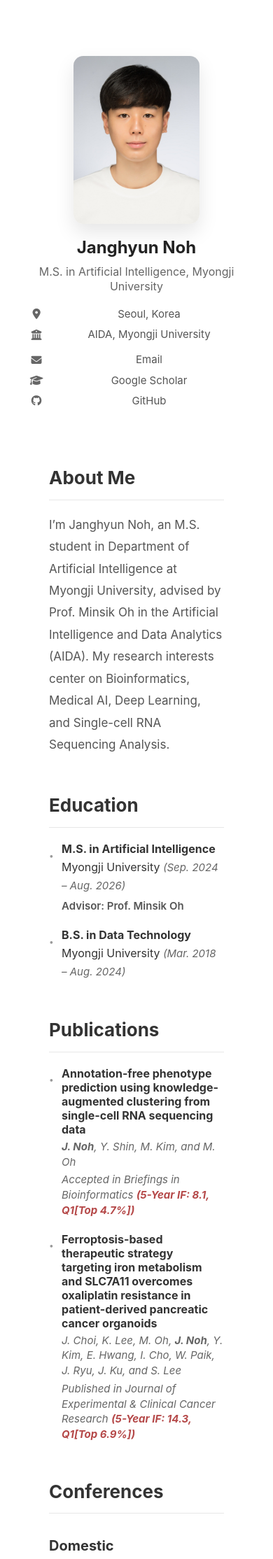
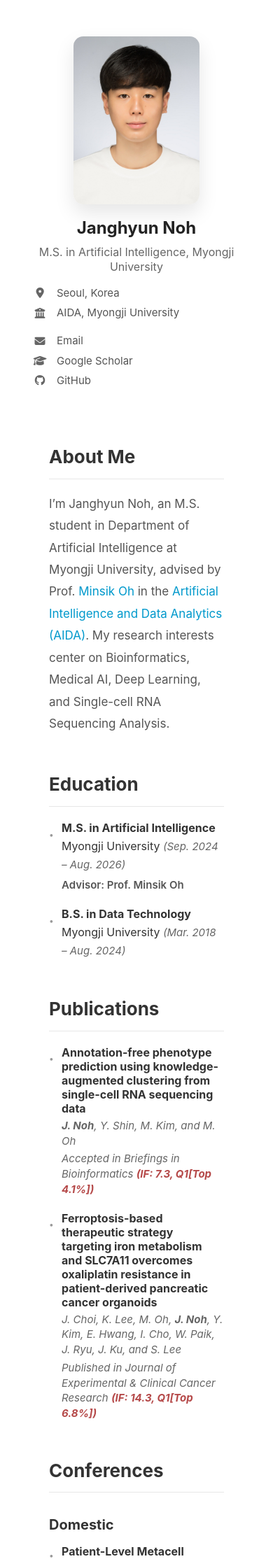
Before and after one commit to janghyunnoh/janghyunnoh.github.io, a Jekyll site: the page built from index.md, in a window 390 px wide. Shown: the top 2228 px of the page at 70% size. Built offline with Jekyll 4.4.1, drawn with Linux system fonts in a browser that asks for light colours.

Commit message:
Refine profile links and responsive sidebar

```diff
--- a/assets/css/profile.css
+++ b/assets/css/profile.css
@@ -406,6 +406,11 @@ body {
 
     .sidebar {
         position: static;
+        display: flex;
+        flex-direction: column;
+        align-items: center;
+        max-width: 360px;
+        margin: 0 auto;
         text-align: center;
     }
 
@@ -413,8 +418,27 @@ body {
         margin: 0 auto 20px;
     }
 
+    .title {
+        margin-bottom: 16px;
+    }
+
+    .info-item,
+    .links {
+        width: min(100%, 300px);
+    }
+
     .info-item {
-        justify-content: center;
+        text-align: left;
+        margin-bottom: 8px;
+    }
+
+    .links {
+        margin-top: 12px;
+    }
+
+    .link-item {
+        text-align: left;
+        margin-bottom: 8px;
     }
 
     .main-content {
--- a/index.md
+++ b/index.md
@@ -5,7 +5,7 @@ title: "Janghyun Noh"
 
 ## About Me
 
-I'm Janghyun Noh, an M.S. student in Department of Artificial Intelligence at Myongji University, advised by Prof. Minsik Oh in the Artificial Intelligence and Data Analytics (AIDA). My research interests center on Bioinformatics, Medical AI, Deep Learning, and Single-cell RNA Sequencing Analysis.
+I'm Janghyun Noh, an M.S. student in Department of Artificial Intelligence at Myongji University, advised by Prof. [Minsik Oh](https://minsik-bioinfo.github.io/online-cv/) in the [Artificial Intelligence and Data Analytics (AIDA)](https://ailab-mju.github.io/). My research interests center on Bioinformatics, Medical AI, Deep Learning, and Single-cell RNA Sequencing Analysis.
 
 ## Education
 
@@ -25,12 +25,12 @@ I'm Janghyun Noh, an M.S. student in Department of Artificial Intelligence at My
   <li>
     <strong>Annotation-free phenotype prediction using knowledge-augmented clustering from single-cell RNA sequencing data</strong>
     <div class="entry-authors"><em><span class="author-name">J. Noh</span>, Y. Shin, M. Kim, and M. Oh</em></div>
-    <div class="entry-venue"><em>Accepted in Briefings in Bioinformatics <span class="impact">(5-Year IF: 8.1, Q1[Top 4.7%])</span></em></div>
+    <div class="entry-venue"><em>Accepted in Briefings in Bioinformatics <span class="impact">(IF: 7.3, Q1[Top 4.1%])</span></em></div>
   </li>
   <li>
     <strong>Ferroptosis-based therapeutic strategy targeting iron metabolism and SLC7A11 overcomes oxaliplatin resistance in patient-derived pancreatic cancer organoids</strong>
     <div class="entry-authors"><em>J. Choi, K. Lee, M. Oh, <span class="author-name">J. Noh</span>, Y. Kim, E. Hwang, I. Cho, W. Paik, J. Ryu, J. Ku, and S. Lee</em></div>
-    <div class="entry-venue"><em>Published in Journal of Experimental & Clinical Cancer Research <span class="impact">(5-Year IF: 14.3, Q1[Top 6.9%])</span></em></div>
+    <div class="entry-venue"><em>Published in Journal of Experimental & Clinical Cancer Research <span class="impact">(IF: 14.3, Q1[Top 6.8%])</span></em></div>
   </li>
 </ul>
 
```
